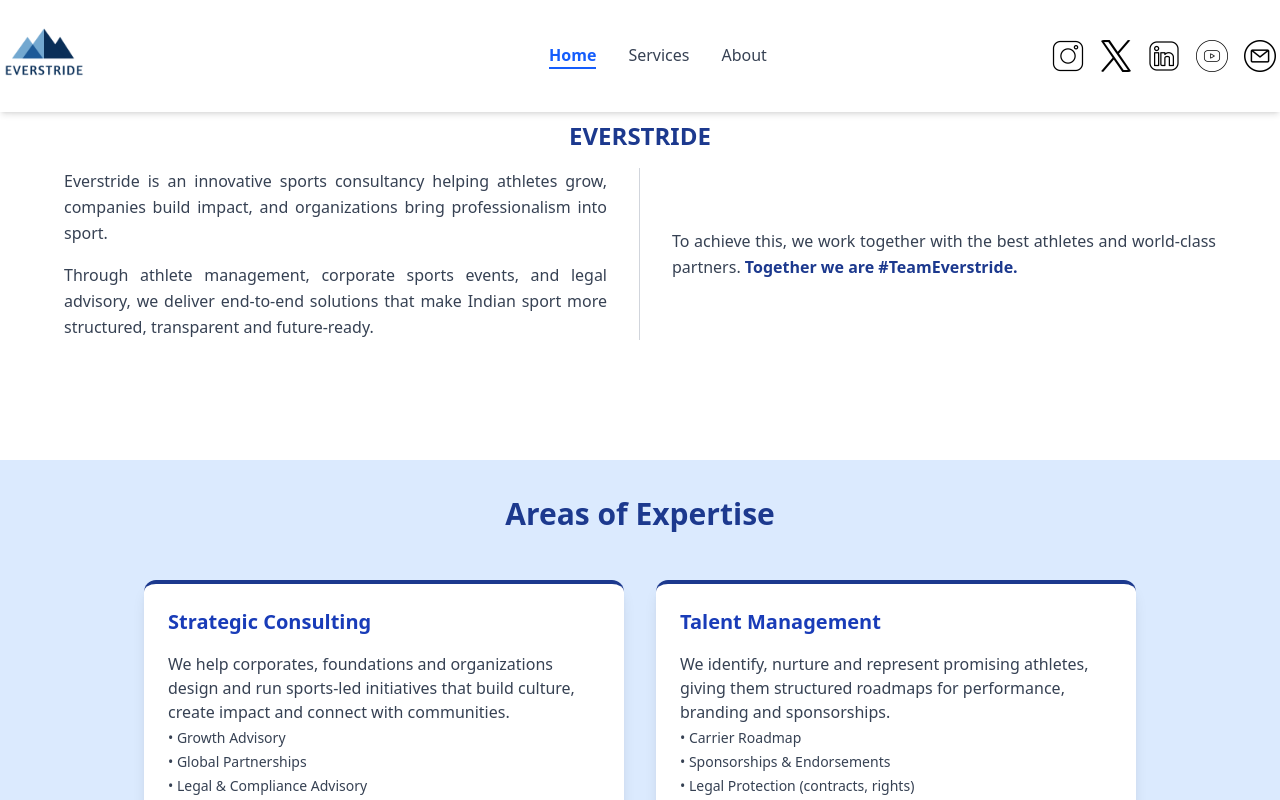
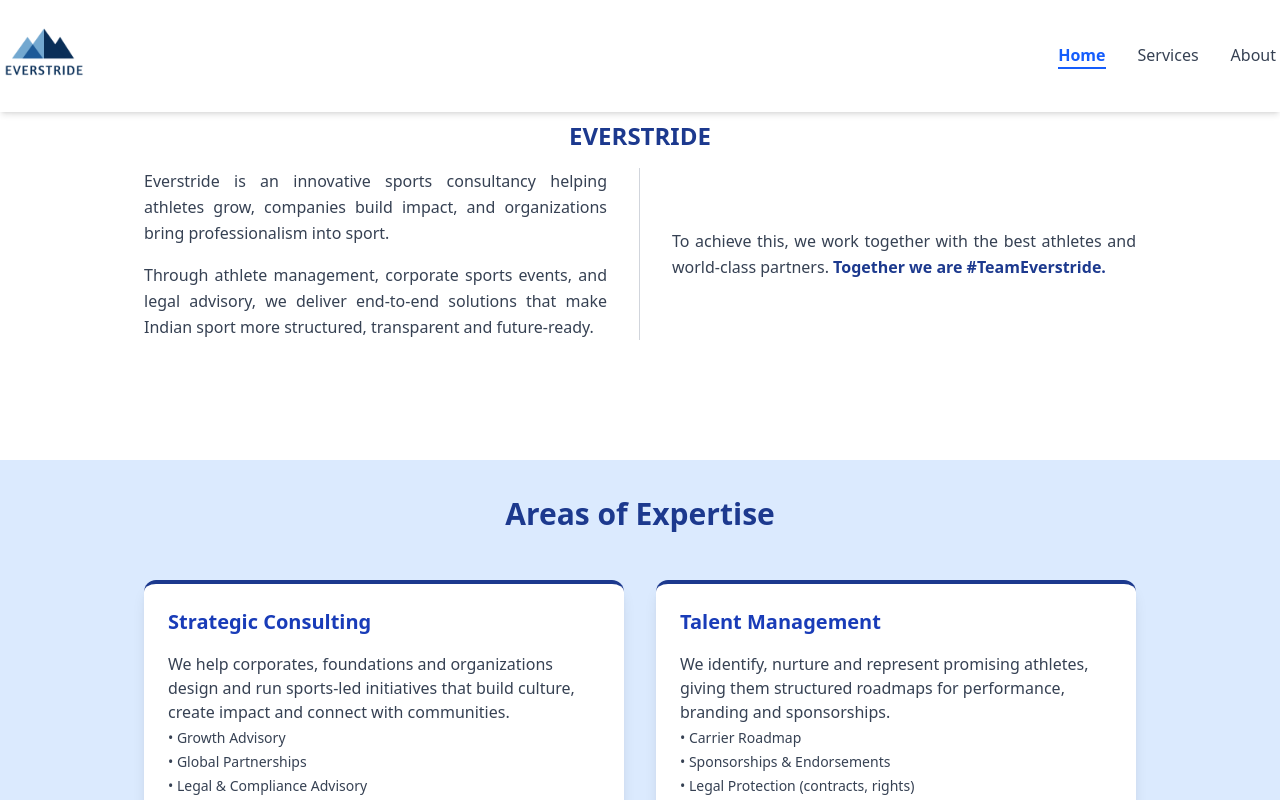
Before and after one commit to VivekM8737/everstride, a React (Vite) app: page / in a window 1280 px wide. Shown: the top 800 px of the page. Built offline with nearby package versions, Linux system fonts and the light colour scheme.

Commit message:
removed social icon from nav

```diff
--- a/src/Components/Home.tsx
+++ b/src/Components/Home.tsx
@@ -30,11 +30,11 @@ const Home = () => {
                 ))}
             </section> */}
 
-            <section className="bg-white py-30 px-6 md:px-16">
-                <h2 className="text-2xl font-semibold text-blue-900 mb-4 text-center">
+            <section className=" bg-white py-30 px-6 md:px-16">
+                <h2 className="text-2xl  font-semibold text-blue-900 mb-4 text-center">
                     EVERSTRIDE
                 </h2>
-                <div className=" mx-auto flex flex-col md:flex-row md:divide-x divide-gray-300">
+                <div className="px-6 md:px-20  mx-auto flex flex-col md:flex-row md:divide-x divide-gray-300">
 
                     {/* Left Column */}
                     <div className="md:w-1/2 md:pr-8 flex items-center">
--- a/src/Components/Navbar.tsx
+++ b/src/Components/Navbar.tsx
@@ -27,9 +27,6 @@ const Navbar = ({ onClick }: { onClick?: () => void }) => {
         </div>
 
         {/* Social Icons */}
-         <div className="hidden md:flex">
-          <SocialIcons />
-        </div>
 
         {/* Mobile Hamburger */}
         <button
--- a/src/Components/Services.tsx
+++ b/src/Components/Services.tsx
@@ -17,6 +17,8 @@ export default function Services() {
 
                     <div className="bg-white shadow-lg text-center rounded-xl p-6 border-t-4 border-blue-900 mb-6 ">
                         <h3 className="text-2xl text-center font-bold mb-4 text-blue-800">Advisory</h3>
+                        <div>
+
 
                         <p className="text-gray-700   text-m mb-1">
                             •	Partner with companies to design sports-driven growth strategies
@@ -28,6 +30,7 @@ export default function Services() {
                             •	Serve as a long-term growth partner, not just a short-term consultant
 
                         </p>
+                         </div>
 
                     </div>
 
```
